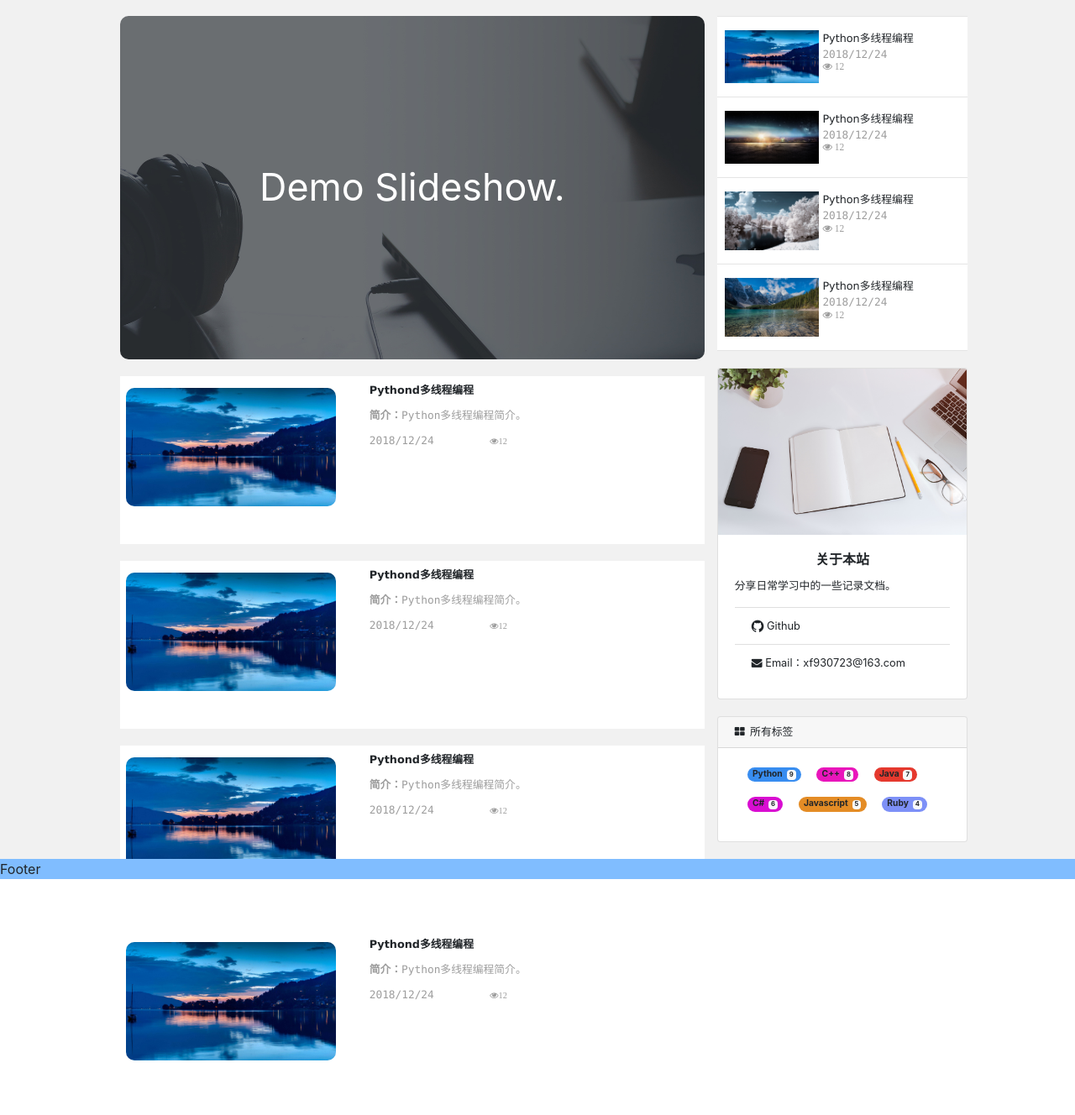
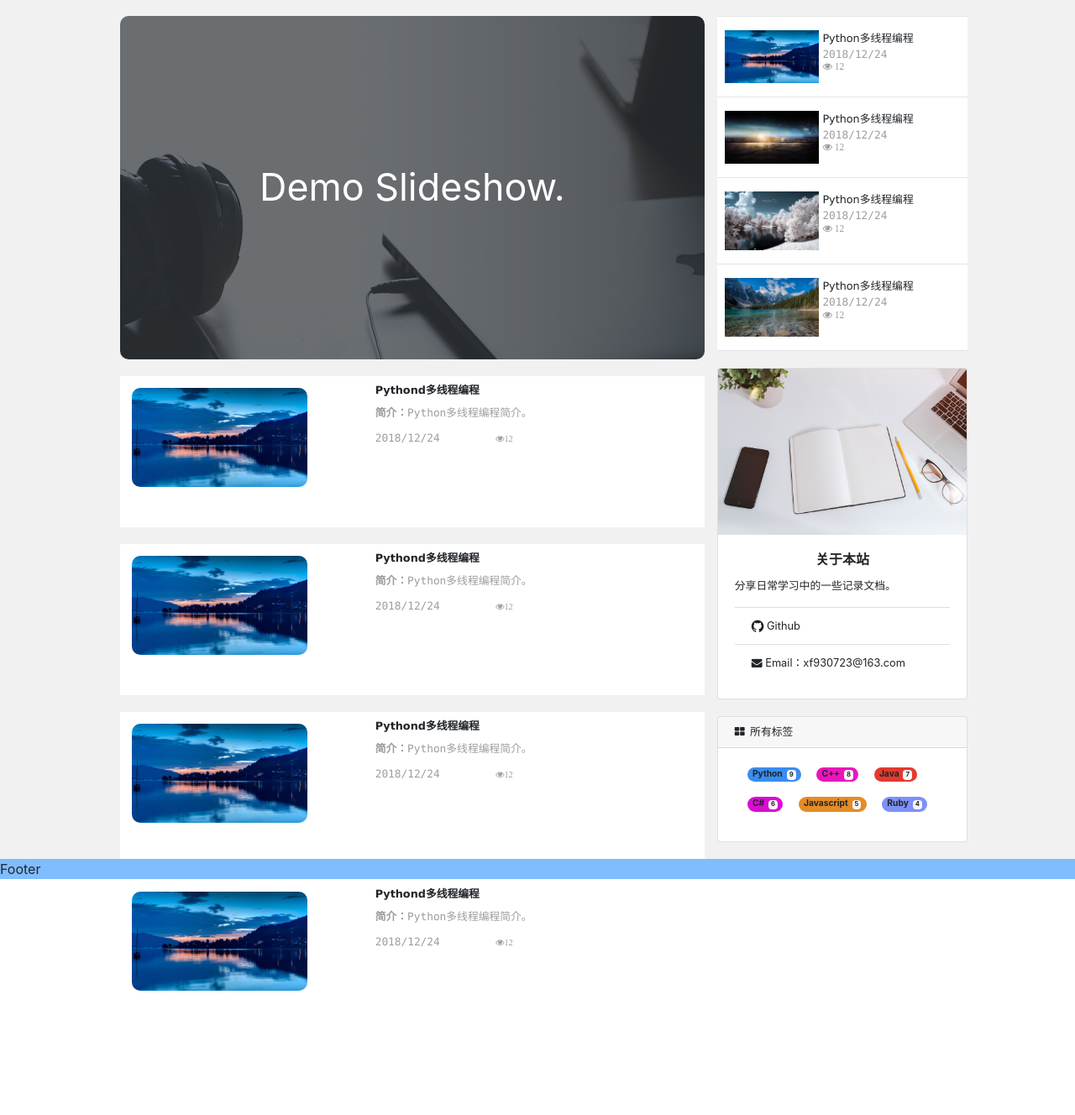
Before and after one commit to AnonymousXF/BlogV2.0, a Python web app: template app/templates/index.html in a window 1280 px wide. Shown: the part 84-1412 px from the top of the page at 84% size. After the commit the page ends 1264 px from the top, so only its background shows below. Run offline with Jinja, Linux system fonts and the light colour scheme; the template is opened without the code that fills it, so the values that code supplies are empty.

Commit message:
Update app.css

```diff
--- a/app/static/css/app.css
+++ b/app/static/css/app.css
@@ -116,19 +116,20 @@ body {
 }
 .blog-body .center .index .latest-article {
     margin-bottom: 20px;
-    height: 200px;
+    height: 180px;
     background-color: #ffffff;
 }
 .blog-body .center .index .latest-article .pre-img {
     display: inline-block;
     width: 40%;
     height: 100%;
-    margin-left: 1%;
+    margin-left: 2%;
     margin-top: 2%;
+    margin-bottom: 2%;
     vertical-align: top;
 }
 .blog-body .center .index .latest-article .pre-img img {
-    width: 90%;
+    width: 75%;
     border-radius: 10px;
 }
 .blog-body .center .index .latest-article .article {
```
